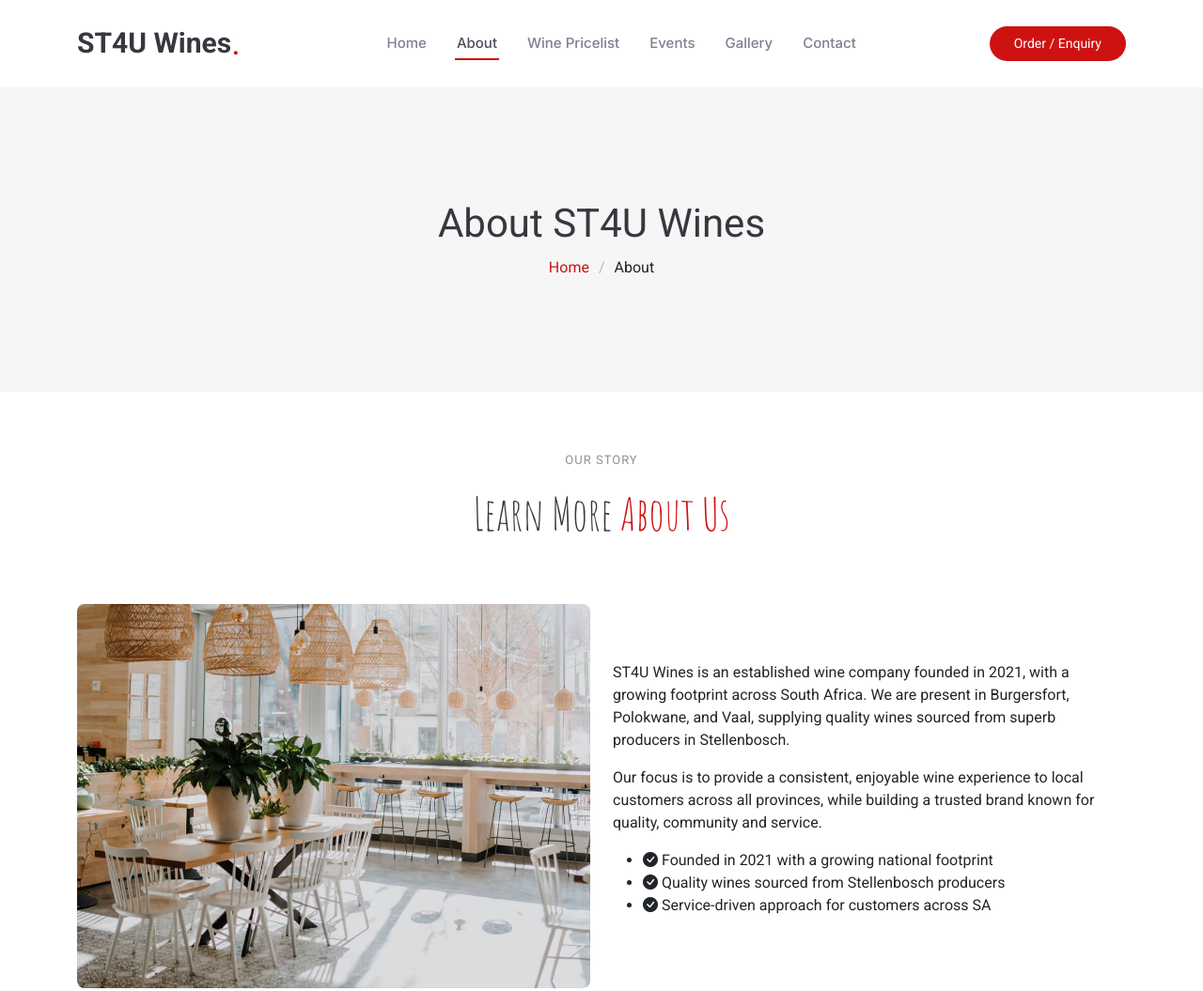
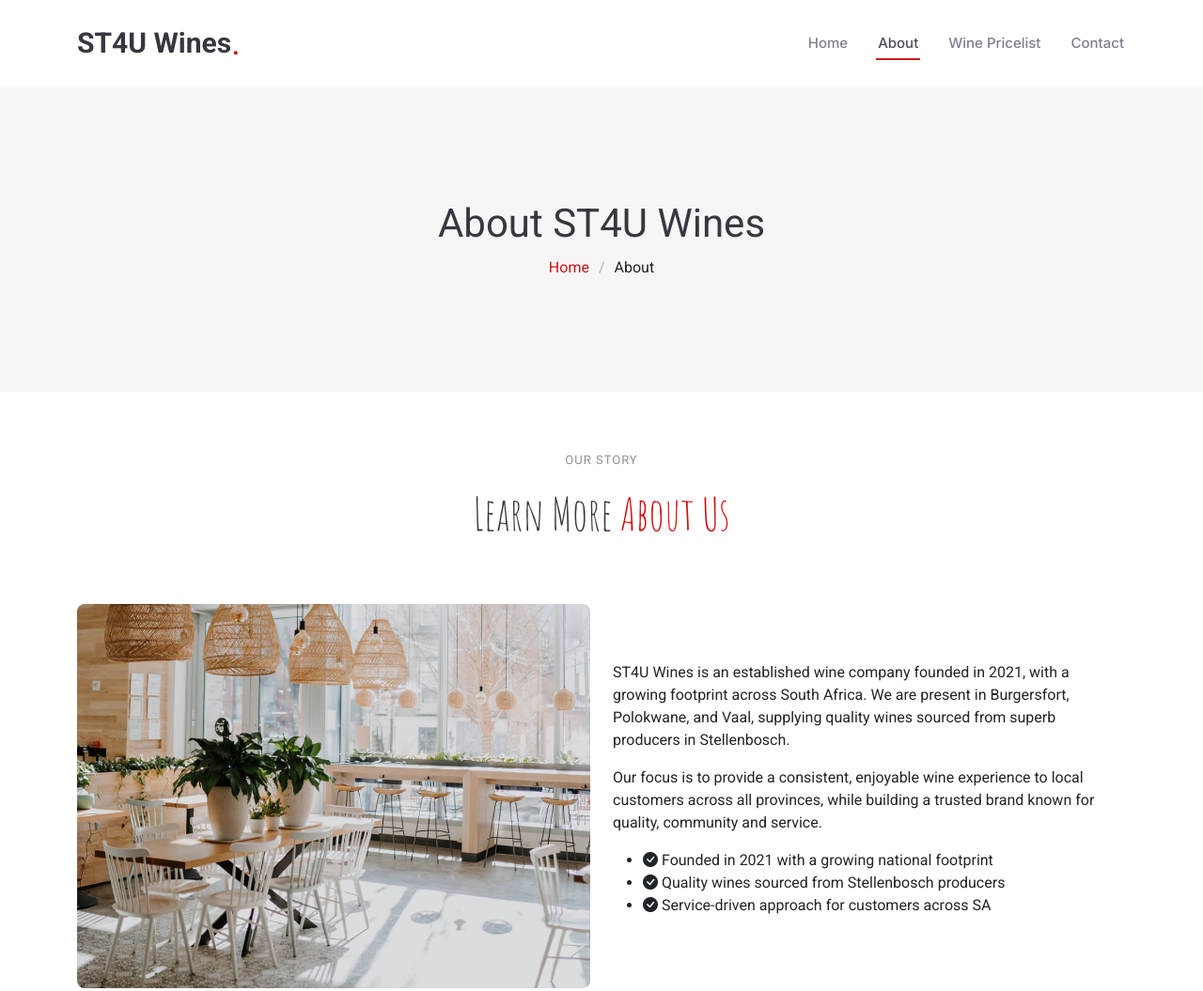
Before and after one commit to Phaswane-Ramokone-Rams/St4uWines, a plain HTML site: page about.html in a window 1280 px wide. Shown: the top 1055 px of the page at 94% size. Drawn offline with Linux system fonts and the light colour scheme.

Commit message:
Updated about page

```diff
--- a/about.html
+++ b/about.html
@@ -44,14 +44,10 @@
           <li><a href="index.html#hero">Home<br></a></li>
           <li><a href="about.html" class="active">About</a></li>
           <li><a href="winepricelist.html">Wine Pricelist</a></li>
-          <li><a href="events.html">Events</a></li>
-          <li><a href="index.html#gallery">Gallery</a></li>
           <li><a href="contact.html">Contact</a></li>
         </ul>
         <i class="mobile-nav-toggle d-xl-none bi bi-list"></i>
       </nav>
-
-      <a class="btn-getstarted" href="contact.html">Order / Enquiry</a>
 
     </div>
   </header>
```
